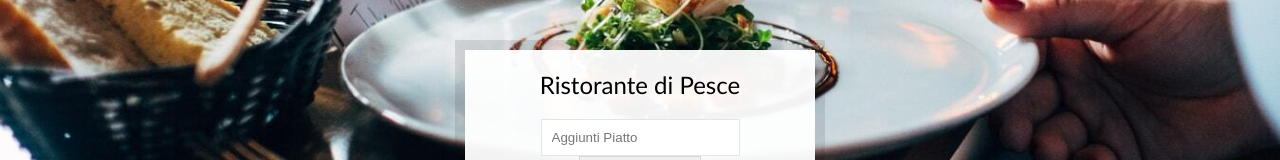
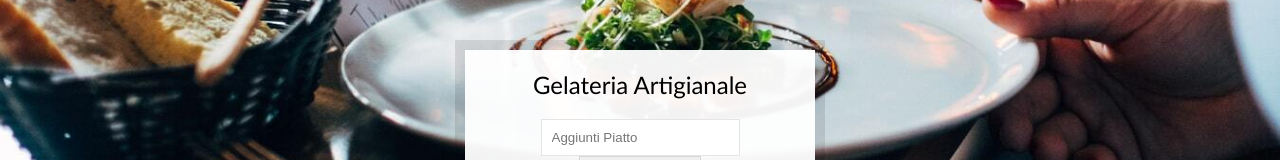
Before and after one commit to SerenaPuzello/SerenaPuzello.github.io, a plain HTML site: page index.html in a window 1280 px wide. Shown: the part 395-555 px from the top of the page. Drawn offline with Linux system fonts and the light colour scheme.

Commit message:
Modifica titolo

```diff
--- a/index.html
+++ b/index.html
@@ -11,7 +11,7 @@
 	<svg xmlns="http://www.w3.org/2000/svg" viewBox="0 0 512 512"><path d="M495.9 425.3H16.1c-5.2 0-10.1 2.9-12.5 7.6-2.4 4.7-2.1 10.3.9 14.6l39 56.4c2.6 3.8 7 6.1 11.6 6.1h401.7c4.6 0 9-2.3 11.6-6.1l39-56.4c3-4.3 3.3-9.9.9-14.6-2.3-4.7-7.2-7.6-12.4-7.6zm-46.5 56.5H62.6L43 453.6h426l-19.6 28.2zM158.3 122c7.8 0 14.1-6.3 14.1-14.1V43.4c0-7.8-6.3-14.1-14.1-14.1s-14.1 6.3-14.1 14.1v64.5c0 7.8 6.3 14.1 14.1 14.1zM245.1 94.7c7.8 0 14.1-6.3 14.1-14.1V16.1c0-7.8-6.3-14.1-14.1-14.1S231 8.3 231 16.1v64.5c0 7.8 6.3 14.1 14.1 14.1zM331.9 122c7.8 0 14.1-6.3 14.1-14.1V43.4c0-7.8-6.3-14.1-14.1-14.1s-14.1 6.3-14.1 14.1v64.5c0 7.8 6.3 14.1 14.1 14.1zM9.6 385.2c5.3 2.8 11.8 1.9 16.2-2.2l50.6-47.7c56.7 46.5 126.6 71.9 198.3 71.9 87.5 0 169.7-36.6 231.4-103.2 5-5.4 5-13.8 0-19.2-61.8-66.5-144-103.2-231.4-103.2-72 0-142.2 25.6-199 72.5l-50-47.1c-4.4-4.1-10.9-5-16.2-2.2-5.3 2.8-8.3 8.7-7.4 14.6l11.6 75-11.5 76.2c-.9 5.9 2 11.8 7.4 14.6zm371.3-154.4c34.9 14.3 67.2 35.7 95.3 63.6-10.1 10-20.8 19.2-31.9 27.5-22.4-3.3-29.6-8.8-30.7-9.7-4-5.7-11.8-7.7-18.1-4.4-6.9 3.6-9.5 12.2-5.9 19.1 1.9 3.5 7.3 10.3 22.4 16-10.1 5.7-20.5 10.7-31.1 15.1-28.5-37.8-28.5-89.4 0-127.2zM36.3 255.6l29.4 27.7c5.3 5 13.6 5.1 19.1.3 53.2-47.6 120.7-73.7 190-73.7 26.9 0 53.2 3.9 78.5 11.3-29.3 44.6-29.3 102 0 146.6-25.3 7.4-51.6 11.3-78.5 11.3-69 0-136.3-26-189.4-73.2-2.7-2.4-13.4-6.3-19.1.3l-30.1 28.3 5.7-40c.3-1.5-5.6-38.9-5.6-38.9z"/><circle cx="398.8" cy="273.8" r="14.1"/></svg>
 
 <div class="wrapper">
-		<h2>Ristorante di Pesce</h2>
+		<h2>Gelateria Artigianale</h2>
 		<p></p>
 		<ul class="plates">
 			<li>Caricamento piatti...</li>
```
